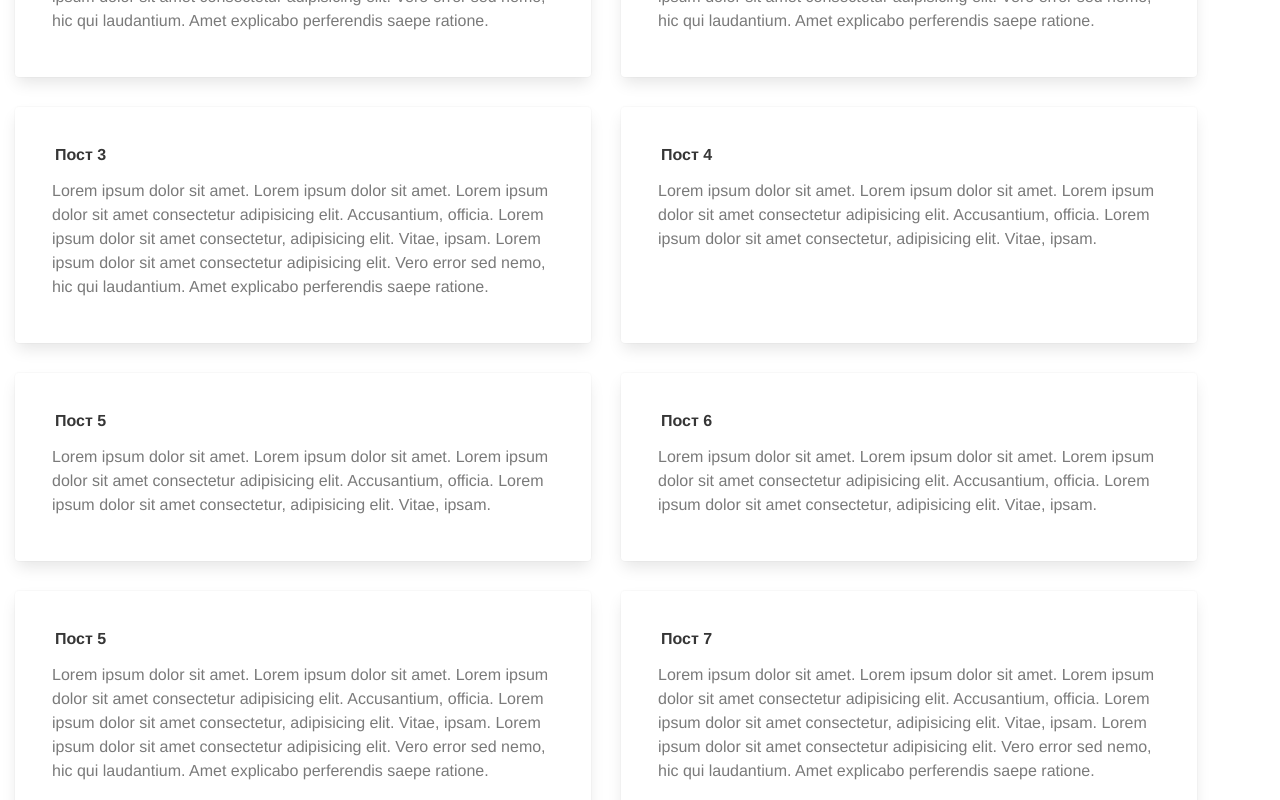
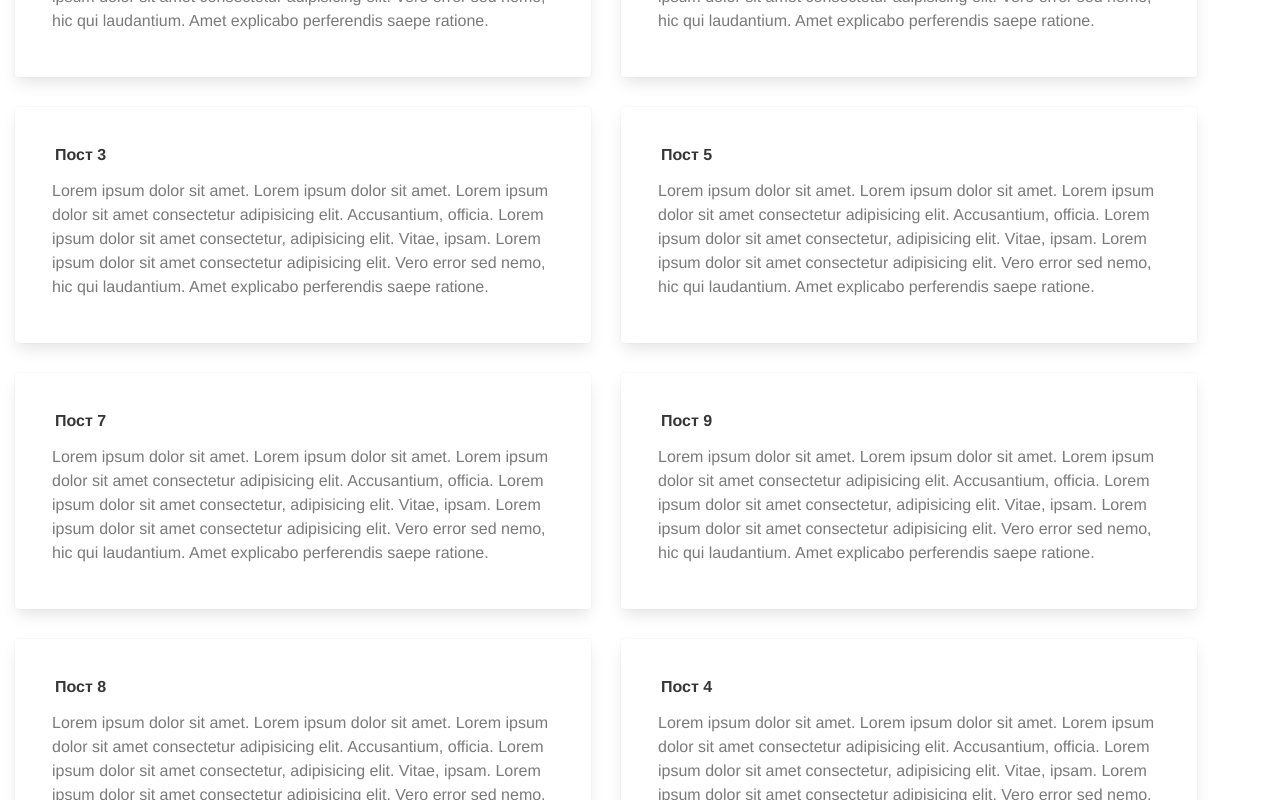
Before and after one commit to JuliettKhar/mediumPrototype-Vue, a Vue app: page / in a window 1280 px wide. Shown: the part 520-1320 px from the top of the page. Built offline with nearby package versions, Linux system fonts and the light colour scheme; data requests are answered from the project's data file.

Commit message:
refactor

```diff
--- a/db.json
+++ b/db.json
@@ -57,35 +57,11 @@
       "id": "8o4AaWt"
     },
     {
-      "title": "Пост 4",
-      "description": "Lorem ipsum dolor sit amet. Lorem ipsum dolor sit amet. Lorem ipsum dolor sit amet consectetur adipisicing elit. Accusantium, officia. Lorem ipsum dolor sit amet consectetur, adipisicing elit. Vitae, ipsam. ",
-      "claps": 4,
-      "createdAt": "2020-01-08T11:43:54.903Z",
-      "updatedAt": "2020-01-08T11:43:54.903Z",
-      "id": "KMS9CID"
-    },
-    {
-      "title": "Пост 5",
-      "description": "Lorem ipsum dolor sit amet. Lorem ipsum dolor sit amet. Lorem ipsum dolor sit amet consectetur adipisicing elit. Accusantium, officia. Lorem ipsum dolor sit amet consectetur, adipisicing elit. Vitae, ipsam. ",
-      "claps": 1,
-      "createdAt": "2020-01-08T11:44:03.107Z",
-      "updatedAt": "2020-01-08T11:44:03.107Z",
-      "id": "99CbcIV"
-    },
-    {
-      "title": "Пост 6",
-      "description": "Lorem ipsum dolor sit amet. Lorem ipsum dolor sit amet. Lorem ipsum dolor sit amet consectetur adipisicing elit. Accusantium, officia. Lorem ipsum dolor sit amet consectetur, adipisicing elit. Vitae, ipsam. ",
-      "claps": "0",
-      "createdAt": "2020-01-08T11:44:11.887Z",
-      "updatedAt": "2020-01-08T11:44:11.887Z",
-      "id": "17oJHGt"
-    },
-    {
       "title": "Пост 5",
       "description": "Lorem ipsum dolor sit amet. Lorem ipsum dolor sit amet. Lorem ipsum dolor sit amet consectetur adipisicing elit. Accusantium, officia. Lorem ipsum dolor sit amet consectetur, adipisicing elit. Vitae, ipsam. Lorem ipsum dolor sit amet consectetur adipisicing elit. Vero error sed nemo, hic qui laudantium. Amet explicabo perferendis saepe ratione.",
       "claps": "0",
       "createdAt": "2020-01-10T18:38:34.191Z",
-      "updatedAt": "2020-01-10T18:38:34.191Z",
+      "updatedAt": "2020-01-13T20:25:40.824Z",
       "id": "1NQxDxu"
     },
     {
@@ -97,17 +73,17 @@
       "id": "413quy0"
     },
     {
-      "title": "Пост 7",
+      "title": "Пост 9",
       "description": "Lorem ipsum dolor sit amet. Lorem ipsum dolor sit amet. Lorem ipsum dolor sit amet consectetur adipisicing elit. Accusantium, officia. Lorem ipsum dolor sit amet consectetur, adipisicing elit. Vitae, ipsam. Lorem ipsum dolor sit amet consectetur adipisicing elit. Vero error sed nemo, hic qui laudantium. Amet explicabo perferendis saepe ratione.",
       "claps": "0",
       "createdAt": "2020-01-10T19:15:37.818Z",
-      "updatedAt": "2020-01-10T19:15:37.818Z",
+      "updatedAt": "2020-01-13T20:25:55.379Z",
       "id": "V52Poh3"
     },
     {
       "title": "Пост 8",
       "description": "Lorem ipsum dolor sit amet. Lorem ipsum dolor sit amet. Lorem ipsum dolor sit amet consectetur adipisicing elit. Accusantium, officia. Lorem ipsum dolor sit amet consectetur, adipisicing elit. Vitae, ipsam. Lorem ipsum dolor sit amet consectetur adipisicing elit. Vero error sed nemo, hic qui laudantium. Amet explicabo perferendis saepe ratione.",
-      "claps": "0",
+      "claps": 1,
       "createdAt": "2020-01-10T19:16:01.426Z",
       "updatedAt": "2020-01-10T19:54:14.404Z",
       "id": "R4R-d2Z"
@@ -115,10 +91,26 @@
     {
       "title": "Пост 4 ",
       "description": "Lorem ipsum dolor sit amet. Lorem ipsum dolor sit amet. Lorem ipsum dolor sit amet consectetur adipisicing elit. Accusantium, officia. Lorem ipsum dolor sit amet consectetur, adipisicing elit. Vitae, ipsam. Lorem ipsum dolor sit amet consectetur adipisicing elit. Vero error sed nemo, hic qui laudantium. Amet explicabo perferendis saepe ratione.",
-      "claps": "0",
+      "claps": 2,
       "createdAt": "2020-01-10T19:21:55.789Z",
       "updatedAt": "2020-01-10T20:08:31.058Z",
       "id": "_YRoIq6"
+    },
+    {
+      "title": "Пост 4",
+      "description": "Lorem ipsum dolor sit amet. Lorem ipsum dolor sit amet. Lorem ipsum dolor sit amet consectetur adipisicing elit. Accusantium, officia. Lorem ipsum dolor sit amet consectetur, adipisicing elit. Vitae, ipsam. Lorem ipsum dolor sit amet consectetur adipisicing elit. Vero error sed nemo, hic qui laudantium. Amet explicabo perferendis saepe ratione.",
+      "claps": 1,
+      "createdAt": "2020-01-13T20:23:42.796Z",
+      "updatedAt": "2020-01-13T20:23:42.796Z",
+      "id": "lyYE9Dj"
+    },
+    {
+      "title": "Пост 15",
+      "description": "Lorem ipsum dolor sit amet. Lorem ipsum dolor sit amet. Lorem ipsum dolor sit amet consectetur adipisicing elit. Accusantium, officia. Lorem ipsum dolor sit amet consectetur, adipisicing elit. Vitae, ipsam. Lorem ipsum dolor sit amet consectetur adipisicing elit. Vero error sed nemo, hic qui laudantium. Amet explicabo perferendis saepe ratione.",
+      "claps": "0",
+      "createdAt": "2020-01-13T20:24:36.742Z",
+      "updatedAt": "2020-01-13T20:24:36.742Z",
+      "id": "a8xDe4z"
     }
   ]
 }
--- a/src/App.vue
+++ b/src/App.vue
@@ -47,7 +47,7 @@ export default {
 </script>
 
 <style lang="scss">
-@import './scss/main.scss';
+@import "./scss/main.scss";
 
 #app {
   font-family: "Avenir", Helvetica, Arial, sans-serif;
--- a/src/main.js
+++ b/src/main.js
@@ -7,7 +7,7 @@ import "buefy/dist/buefy.css";
 import { library } from "@fortawesome/fontawesome-svg-core";
 import { faHandPaper, faTrash, faPen } from "@fortawesome/free-solid-svg-icons";
 import { FontAwesomeIcon } from "@fortawesome/vue-fontawesome";
-import Vuelidate from 'vuelidate';
+import Vuelidate from "vuelidate";
 
 library.add(faHandPaper, faPen, faTrash);
 Vue.component("font-awesome-icon", FontAwesomeIcon);
--- a/src/views/AddPost.vue
+++ b/src/views/AddPost.vue
@@ -1,7 +1,7 @@
 <template>
   <div class="form-wrapper">
     <div class="btn-wrapper">
-      <b-button type="is-light"  @click="goBack">Назад</b-button>
+      <b-button type="is-light" @click="goBack">Назад</b-button>
     </div>
     <form action="" class="form">
       <div :class="{ invalid: $v.postData.title.$error }">
@@ -34,10 +34,9 @@
 </template>
 
 <script>
-/*eslint-disable*/
+import { mapActions } from "vuex";
 import { required } from "vuelidate/lib/validators";
 export default {
-  name: "addpost",
   data() {
     return {
       postData: {
@@ -62,31 +61,33 @@ export default {
     }
   },
   methods: {
+    ...mapActions(["posts/addOnePost"]),
     addPost() {
       if (this.postData.title && this.postData.description) {
-        this.$store.dispatch("posts/addOnePost", {
+        this["posts/addOnePost"]({
           title: this.postData.title,
           description: this.postData.description,
           claps: this.claps.toString(),
           createdAt: new Date(),
           updatedAt: new Date()
         });
+        this.$router.push("/");
       } else {
         this.$buefy.toast.open({
-          type: 'is-danger',
-          message: 'Поля необходимо заполнить'
+          type: "is-danger",
+          message: "Поля необходимо заполнить"
         });
       }
       this.clearForm();
     },
-    goBack () {
-      this.$router.push('/');
+    goBack() {
+      this.$router.push("/");
     },
-    clearForm () {
+    clearForm() {
       this.postData = {
         title: null,
         description: null
-      }
+      };
     }
   }
 };
--- a/src/views/ChangePost.vue
+++ b/src/views/ChangePost.vue
@@ -1,7 +1,7 @@
 <template>
   <div class="form-wrapper">
-        <div class="btn-wrapper">
-      <b-button type="is-light"  @click="goBack">Назад</b-button>
+    <div class="btn-wrapper">
+      <b-button type="is-light" @click="goBack">Назад</b-button>
     </div>
     <form action="" class="form">
       <div :class="{ invalid: $v.postData.title.$error }">
@@ -34,6 +34,7 @@
 </template>
 
 <script>
+import { mapActions } from "vuex";
 import { required } from "vuelidate/lib/validators";
 export default {
   data() {
@@ -52,8 +53,9 @@ export default {
     }
   },
   methods: {
+    ...mapActions(["posts/changePost"]),
     savePost() {
-      this.$store.dispatch("posts/changePost", {
+      this["posts/changePost"]({
         id: this.post.id,
         title: this.postData.title,
         description: this.postData.description,
@@ -64,9 +66,9 @@ export default {
       this.postData.title = this.post.title;
       this.postData.description = this.post.description;
     },
-    goBack () {
-      this.$router.go('-1');
-    },
+    goBack() {
+      this.$router.go("-1");
+    }
   },
   computed: {
     post() {
--- a/src/views/Home.vue
+++ b/src/views/Home.vue
@@ -57,8 +57,7 @@
 </template>
 
 <script>
-/*eslint-disable*/
-import { mapActions } from 'vuex';
+import { mapActions } from "vuex";
 export default {
   data() {
     return {
@@ -68,14 +67,13 @@ export default {
         rangeBefore: 3,
         rangeAfter: 3,
         page: 1,
-        prevIcon: 'arrow-left',
-        nextIcon: 'arrow-right',
+        prevIcon: "arrow-left",
+        nextIcon: "arrow-right",
         isPagination: false
       },
       loader: {
         isFullPage: false,
         isLoading: true
-
       }
     };
   },
@@ -97,37 +95,47 @@ export default {
       return this.$store.getters["posts/getClaps"];
     },
     currentPage: {
-      get () {
+      get() {
         return this.$store.getters["posts/getCurrentPage"];
       },
-      set (value) {
-        this.$store.commit('posts/setCurrentPage', value);
+      set(value) {
+        this.$store.commit("posts/setCurrentPage", value);
       }
     }
   },
   mounted() {
-    this.$store.dispatch("refreshRole");
-    this.$store.dispatch("posts/getTotalPages");
-    this.$store.dispatch("posts/getPosts", this.currentPage)
-      .then( () => this.loader.isLoading = false);
+    this.refreshRole();
+    this["posts/getTotalPages"]();
+    this["posts/getPosts"](this.currentPage).then(
+      () => (this.loader.isLoading = false)
+    );
   },
   methods: {
+    ...mapActions([
+      "refreshRole",
+      "posts/getTotalPages",
+      "posts/getPosts",
+      "posts/addClaps",
+      "posts/deletePost"
+    ]),
     deletePost(post) {
-      this.$store.dispatch("posts/deletePost", post.id)
-        .then( () => this.$store.dispatch("posts/getPosts", this.currentPage));
+      this["posts/deletePost"](post.id).then(() =>
+        this["posts/getPosts"](this.currentPage)
+      );
     },
     changePost(post) {
       this.$store.commit("posts/changingPost", post);
       this.$router.push("/changepost");
     },
     paginated(page) {
-      this.$store.commit('posts/setCurrentPage', page);
+      this.$store.commit("posts/setCurrentPage", page);
       this.loader.isLoading = true;
-      this.$store.dispatch("posts/getPosts", this.currentPage)
-        .then( () => this.loader.isLoading = false)
+      this["posts/getPosts"](this.currentPage).then(
+        () => (this.loader.isLoading = false)
+      );
     },
     addLike(post) {
-      this.$store.dispatch("posts/addClaps", post);
+      this["posts/addClaps"](post);
     }
   }
 };
```
